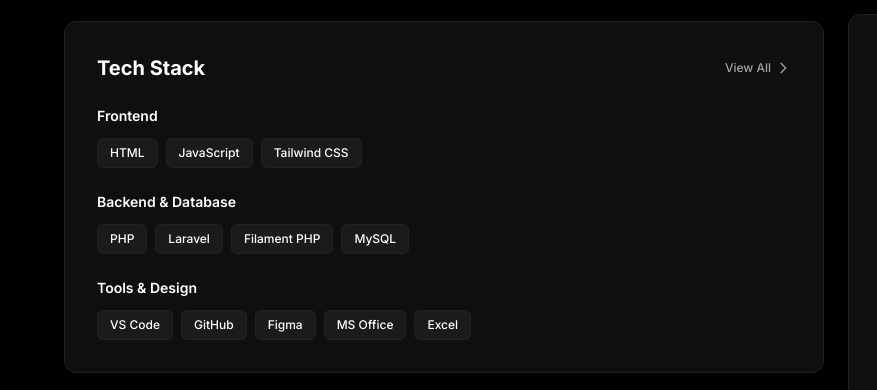
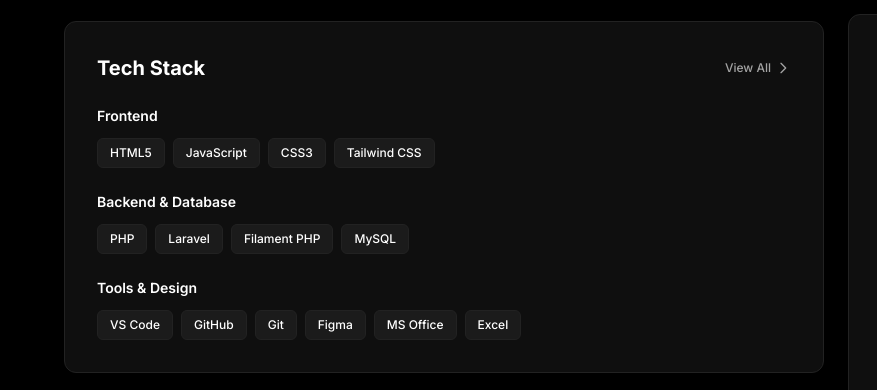
Before and after one commit to renjiyomo/portfolio, a plain HTML site: page public/index.html in a window 1280 px wide. Shown: the part 478-868 px from the top of the page, 0-877 px from the left. Drawn offline with nearby package versions, Linux system fonts and the light colour scheme.

Commit message:
added new tech stack

```diff
--- a/public/index.html
+++ b/public/index.html
@@ -81,8 +81,9 @@
                         <div>
                             <h3 class="text-sm font-semibold mb-3">Frontend</h3>
                             <div class="flex flex-wrap gap-2 text-xs font-medium">
-                                <span class="bg-white/5 border border-border px-3 py-1.5 rounded-md hover:bg-white/10 transition cursor-default">HTML</span>
+                                <span class="bg-white/5 border border-border px-3 py-1.5 rounded-md hover:bg-white/10 transition cursor-default">HTML5</span>
                                 <span class="bg-white/5 border border-border px-3 py-1.5 rounded-md hover:bg-white/10 transition cursor-default">JavaScript</span>
+                                <span class="bg-white/5 border border-border px-3 py-1.5 rounded-md hover:bg-white/10 transition cursor-default">CSS3</span>
                                 <span class="bg-white/5 border border-border px-3 py-1.5 rounded-md hover:bg-white/10 transition cursor-default">Tailwind CSS</span>
                             </div>
                         </div>
@@ -100,6 +101,7 @@
                             <div class="flex flex-wrap gap-2 text-xs font-medium">
                                 <span class="bg-white/5 border border-border px-3 py-1.5 rounded-md hover:bg-white/10 transition cursor-default">VS Code</span>
                                 <span class="bg-white/5 border border-border px-3 py-1.5 rounded-md hover:bg-white/10 transition cursor-default">GitHub</span>
+                                <span class="bg-white/5 border border-border px-3 py-1.5 rounded-md hover:bg-white/10 transition cursor-default">Git</span>
                                 <span class="bg-white/5 border border-border px-3 py-1.5 rounded-md hover:bg-white/10 transition cursor-default">Figma</span>
                                 <span class="bg-white/5 border border-border px-3 py-1.5 rounded-md hover:bg-white/10 transition cursor-default">MS Office</span>
                                 <span class="bg-white/5 border border-border px-3 py-1.5 rounded-md hover:bg-white/10 transition cursor-default">Excel</span>
```
